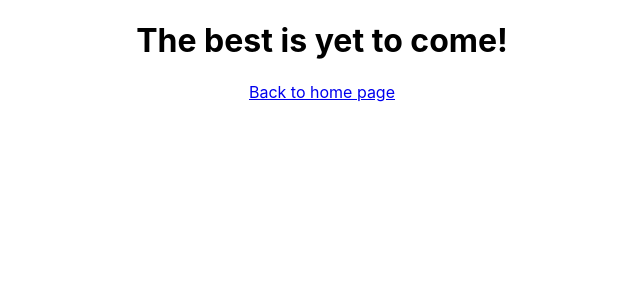
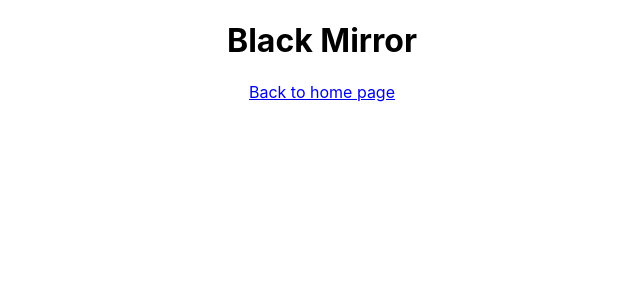
Before and after one commit to DTFsquad/kodflix, a React (Create React App) app: page /blackMirror in a window 1280 px wide. Shown: the top 300 px of the page, without its empty margins (318-958 px from the left). Built offline with nearby package versions, Linux system fonts and the light colour scheme; the HTML template or start-up script is replaced by a standard one.

Commit message:
Show the TV show title on the details page

```diff
--- a/src/App.js
+++ b/src/App.js
@@ -11,7 +11,7 @@
 			<Router>
 				<div className="App">
 					<Route exact path="/" component={ Gallery } />
-					<Route path="/:description" component={ Description } />
+					<Route path="/:descriptionId" component={ Description } />
 				</div>
 			</Router>
 		);
--- a/src/Description.js
+++ b/src/Description.js
@@ -1,27 +1,29 @@
 import React, { Component } from 'react';
 import { Link } from 'react-router-dom';
+import getGallery from './Gallery-get';
 
 export default class Description extends Component {
 
 	constructor() {
 		super();
 		this.state = {
-			welcomeMessage: 'Welcome to description page, under construction!'
+			gallery: {}
 		}
 	}
 
 	componentDidMount() {
-		setTimeout(() => {
-			this.setState({
-				welcomeMessage: 'The best is yet to come!'
-			})
-		}, 3000);
+		let galleryId = this.props.match.params.galleryId;
+		let gallery = getGallery()
+			.find((gallery) => gallery.Id === galleryId);
+		this.setState({
+				gallery
+			});
 	}
 
 	render() {
 		return (
 			<div>
-				<h1>{this.state.welcomeMessage}</h1>
+				<h1>{this.state.gallery.name}</h1>
 				<Link to="/">Back to home page</Link>
 			</div>
 		);
```
